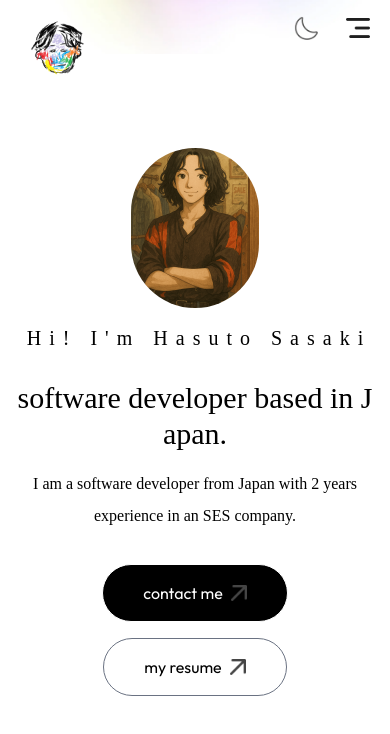
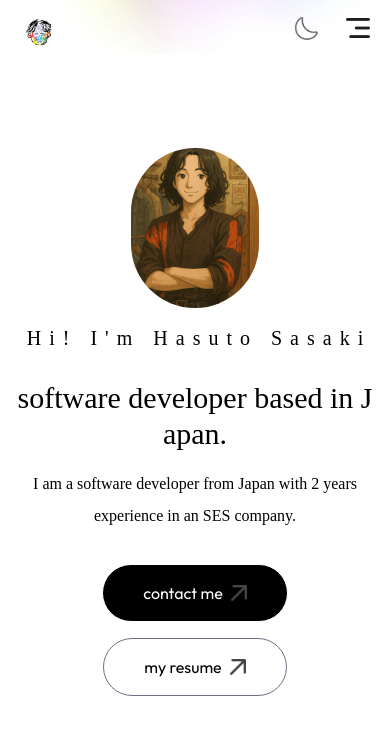
Before and after one commit to HasutoSasaki/my-portfolio, a Next.js app: page / in a window 390 px wide. Shown: the top 734 px of the page. Built offline with nearby package versions, Linux system fonts and the light colour scheme; a web font is replaced by a local one.

Commit message:
fix: Adjust logo size and margin for better responsiveness in Navbar component.

```diff
--- a/app/components/Navbar.tsx
+++ b/app/components/Navbar.tsx
@@ -125,7 +125,7 @@ const Navbar = ({ isDarkMode, setIsDarkMode }: NavbarProps) => {
                 <a ref={logoRef} href="#top">
                     <Image
                         src={isDarkMode ? assets.logoDark : assets.myIcon}
-                        className='w-20 cursor-pointer mr-14'
+                        className='w-10 sm:w-20 cursor-pointer mr-10 sm:mr-14'
                         alt="My Icon"
                     />
                 </a>
```
